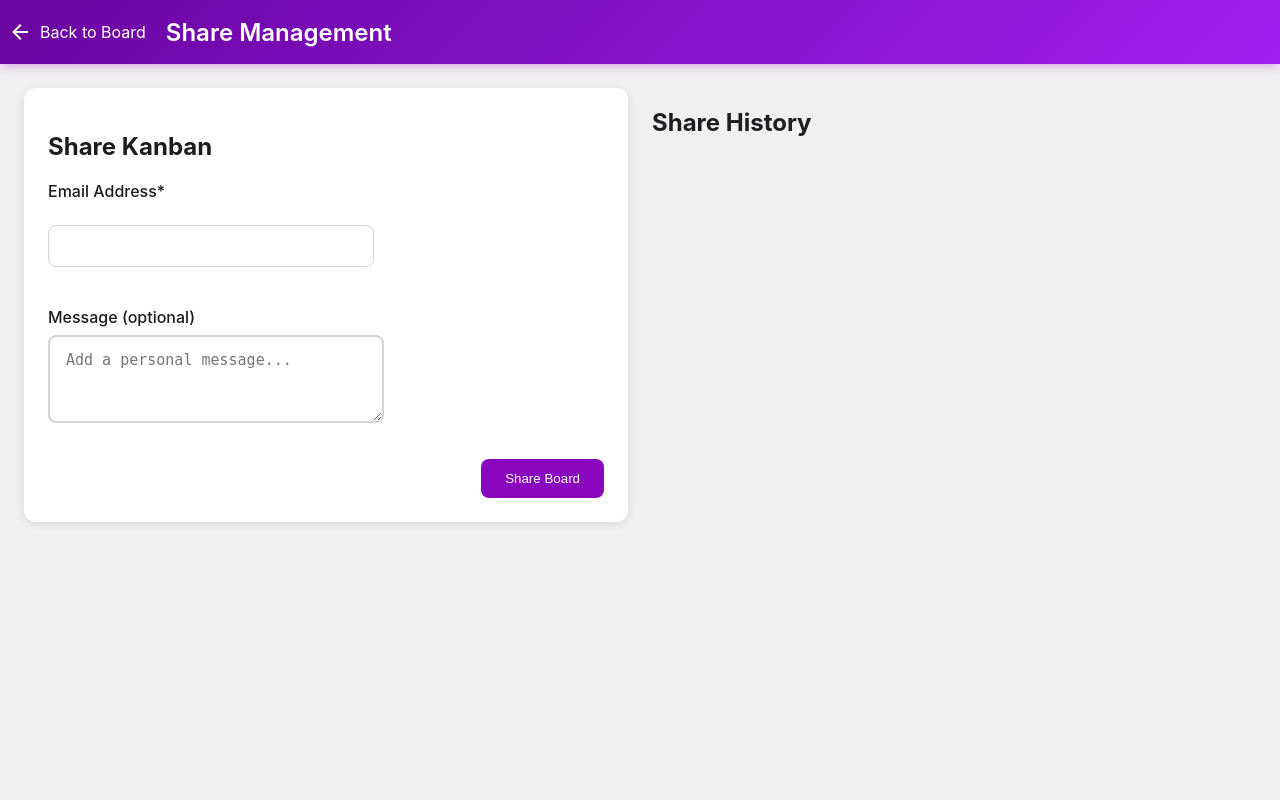
After one commit to renatogritti/Deeply, a Flask app: page /share in a window 1280 px wide. The commit adds this page. Run offline with Flask 3, Linux system fonts and the light colour scheme; data that the repository does not hold is empty.

Commit message:
V2 Completamente estável (Barra de busca resolvida e share em HTML)

```diff
--- a/app.py
+++ b/app.py
@@ -48,6 +48,11 @@ def tags():
     """Render the tags management page."""
     tags = Tag.query.all()
     return render_template('tags.html', tags=tags)
+
+@app.route('/share')
+def share():
+    """Render the share management page."""
+    return render_template('share.html')
 
 """
 KCRUD: Kanban Card CRUD Operations
@@ -467,9 +472,14 @@ def share_kanban():
     try:
         data = request.json
         email = data.get('email')
+        message = data.get('message', '')
 
         if not email:
             return jsonify({"success": False, "error": "Email é obrigatório"}), 400
+
+        # Salva o registro de compartilhamento
+        share = Share(email=email, message=message)
+        db.session.add(share)
 
         # Captura o estado atual do quadro
         cards = KanbanCard.query.all()
@@ -485,18 +495,18 @@ def share_kanban():
         # Cria o conteúdo do email
         board_summary = "\n".join([
             f"Card: {card['title']}\n"
-            f"Fase: {card.phase.name if card.phase else 'Sem fase'}\n"  # Atualizado para usar phase
             f"Descrição: {card['description']}\n"
             f"-------------------"
             for card in cards_data
         ])
 
+        if message:
+            board_summary = f"Mensagem: {message}\n\n{board_summary}"
+
         msg.body = f"""
         Olá!
 
         Alguém compartilhou um quadro Kanban com você.
-
-        Resumo do quadro:
 
         {board_summary}
 
@@ -507,10 +517,76 @@ def share_kanban():
         """
 
         mail.send(msg)
+        db.session.commit()
         return jsonify({"success": True, "message": "Email enviado com sucesso!"})
 
     except Exception as e:
+        db.session.rollback()
         return jsonify({"success": False, "error": str(e)}), 500
+
+@app.route('/api/shares', methods=['GET'])
+def get_shares():
+    """Get all shares history"""
+    try:
+        shares = Share.query.order_by(Share.created_at.desc()).all()
+        return jsonify([share.to_dict() for share in shares])
+    except Exception as e:
+        return jsonify({"success": False, "error": str(e)}), 400
+
+@app.route('/api/share/<int:share_id>/resend', methods=['POST'])
+def resend_share(share_id):
+    try:
+        share = Share.query.get_or_404(share_id)
+
+        # Reenviar o email
+        msg = Message(
+            subject='Kanban Board Compartilhado (Reenvio)',
+            sender=app.config['MAIL_USERNAME'],
+            recipients=[share.email]
+        )
+
+        # Captura o estado atual do quadro
+        cards = KanbanCard.query.all()
+        cards_data = [card.to_dict() for card in cards]
+
+        # Cria o conteúdo do email
+        board_summary = "\n".join([
+            f"Card: {card['title']}\n"
+            f"Descrição: {card['description']}\n"
+            f"-------------------"
+            for card in cards_data
+        ])
+
+        if share.message:
+            board_summary = f"Mensagem: {share.message}\n\n{board_summary}"
+
+        msg.body = f"""
+        Olá!
+
+        Este é um reenvio do compartilhamento do quadro Kanban.
+
+        {board_summary}
+
+        Acesse o quadro em: http://seu-dominio/
+
+        Atenciosamente,
+        Equipe Kanban
+        """
+
+        mail.send(msg)
+        return jsonify({"success": True, "message": "Share resent successfully!"})
+    except Exception as e:
+        return jsonify({"success": False, "error": str(e)}), 400
+
+@app.route('/api/share/<int:share_id>', methods=['DELETE'])
+def revoke_share(share_id):
+    try:
+        share = Share.query.get_or_404(share_id)
+        db.session.delete(share)
+        db.session.commit()
+        return jsonify({"success": True})
+    except Exception as e:
+        return jsonify({"success": False, "error": str(e)}), 400
 
 if __name__ == '__main__':
     app.run(debug=True)
--- a/static/css/styles.css
+++ b/static/css/styles.css
@@ -1729,3 +1729,76 @@ textarea.form-input {
     margin-top: 4px;
     font-size: 12px;
 }
+
+/* Adicione estes novos estilos ao arquivo styles.css */
+
+.share-container {
+    padding: 24px;
+    margin-top: 64px;
+    display: grid;
+    grid-template-columns: 1fr 1fr;
+    gap: 24px;
+}
+
+.new-share-form {
+    background: white;
+    padding: 24px;
+    border-radius: 12px;
+    box-shadow: 0 2px 8px rgba(0,0,0,0.1);
+    max-width: 600px;
+}
+
+.shares-list-container {
+    display: flex;
+    flex-direction: column;
+    gap: 12px;
+}
+
+.share-item {
+    display: flex;
+    justify-content: space-between;
+    align-items: center;
+    padding: 16px;
+    background: white;
+    border-radius: 8px;
+    box-shadow: 0 2px 4px rgba(0,0,0,0.1);
+}
+
+.share-info {
+    display: flex;
+    flex-direction: column;
+    gap: 4px;
+}
+
+.share-email {
+    font-weight: 500;
+}
+
+.share-date {
+    color: var(--text-secondary);
+    font-size: 0.9em;
+}
+
+.share-actions {
+    display: flex;
+    gap: 8px;
+}
+
+.resend-btn {
+    background-color: var(--primary-color);
+    color: white;
+    border: none;
+    padding: 6px 12px;
+    border-radius: 4px;
+    cursor: pointer;
+}
+
+/* ...existing code... */
+
+.compact-textarea {
+    max-width: 300px !important;  /* Força uma largura máxima */
+    width: 100% !important;       /* Mantém responsivo */
+    resize: vertical;             /* Permite apenas redimensionar verticalmente */
+}
+
+/* ...rest of existing code... */
--- /dev/null
+++ b/static/js/share.js
@@ -0,0 +1,113 @@
+document.addEventListener('DOMContentLoaded', function() {
+    loadSharesList();
+    setupFormSubmission();
+});
+
+function setupFormSubmission() {
+    document.getElementById('shareForm').onsubmit = async (e) => {
+        e.preventDefault();
+
+        const email = document.getElementById('shareEmail').value.trim();
+        const message = document.getElementById('shareMessage').value.trim();
+
+        if (!email) {
+            alert('Email address is required!');
+            return;
+        }
+
+        const emailRegex = /^[^\s@]+@[^\s@]+\.[^\s@]+$/;
+        if (!emailRegex.test(email)) {
+            alert('Please enter a valid email address!');
+            return;
+        }
+
+        try {
+            const response = await fetch('/api/share', {
+                method: 'POST',
+                headers: { 'Content-Type': 'application/json' },
+                body: JSON.stringify({
+                    email: email,
+                    message: message
+                })
+            });
+
+            const result = await response.json();
+            if (result.success) {
+                document.getElementById('shareEmail').value = '';
+                document.getElementById('shareMessage').value = '';
+                loadSharesList();
+                alert('Board shared successfully!');
+            } else {
+                alert('Error sharing board: ' + result.error);
+            }
+        } catch (error) {
+            console.error('Error:', error);
+            alert('Error sharing board');
+        }
+    };
+}
+
+async function loadSharesList() {
+    try {
+        const response = await fetch('/api/shares');
+        const shares = await response.json();
+
+        const sharesList = document.getElementById('sharesList');
+        sharesList.innerHTML = shares.map(share => `
+            <div class="share-item">
+                <div class="share-info">
+                    <span class="share-email">${share.email}</span>
+                    <span class="share-date">${new Date(share.created_at).toLocaleDateString()}</span>
+                </div>
+                <div class="share-actions">
+                    <button onclick="resendShare(${share.id})" class="resend-btn">Resend</button>
+                    <button onclick="revokeShare(${share.id})" class="delete-btn">Revoke</button>
+                </div>
+            </div>
+        `).join('');
+    } catch (error) {
+        console.error('Error:', error);
+        alert('Error loading shares list');
+    }
+}
+
+async function resendShare(id) {
+    try {
+        const response = await fetch(`/api/share/${id}/resend`, {
+            method: 'POST'
+        });
+        const result = await response.json();
+
+        if (result.success) {
+            alert('Share invitation resent successfully!');
+            loadSharesList();
+        } else {
+            alert('Error resending share: ' + result.error);
+        }
+    } catch (error) {
+        console.error('Error:', error);
+        alert('Error resending share');
+    }
+}
+
+async function revokeShare(id) {
+    if (!confirm('Are you sure you want to revoke this share?')) {
+        return;
+    }
+
+    try {
+        const response = await fetch(`/api/share/${id}`, {
+            method: 'DELETE'
+        });
+        const result = await response.json();
+
+        if (result.success) {
+            loadSharesList();
+        } else {
+            alert('Error revoking share: ' + result.error);
+        }
+    } catch (error) {
+        console.error('Error:', error);
+        alert('Error revoking share');
+    }
+}
--- /dev/null
+++ b/templates/share.html
@@ -0,0 +1,55 @@
+<!DOCTYPE html>
+<html lang="en">
+<head>
+    <meta charset="UTF-8">
+    <meta name="viewport" content="width=device-width, initial-scale=1.0">
+    <title>Share Management - Kanban Board</title>
+    <link rel="stylesheet" href="{{ url_for('static', filename='css/styles.css') }}">
+    <script src="{{ url_for('static', filename='js/share.js') }}" defer></script>
+</head>
+<body>
+    <div class="header">
+        <div class="header-left">
+            <a href="/" class="back-button">
+                <svg viewBox="0 0 24 24">
+                    <path fill="currentColor" d="M20,11V13H8L13.5,18.5L12.08,19.92L4.16,12L12.08,4.08L13.5,5.5L8,11H20Z"/>
+                </svg>
+                Back to Board
+            </a>
+            <h1>Share Management</h1>
+        </div>
+    </div>
+
+    <div class="share-container">
+        <!-- Form para compartilhar (à esquerda) -->
+        <div class="new-share-form">
+            <h2>Share Kanban</h2>
+            <form id="shareForm">
+                <div class="form-group">
+                    <label for="shareEmail">Email Address*</label>
+                    <div class="form-input-wrapper">
+                        <input type="email" id="shareEmail" class="form-input compact-input" required>
+                    </div>
+                </div>
+
+                <div class="form-group">
+                    <label for="shareMessage">Message (optional)</label>
+                    <div class="form-input-wrapper">
+                        <textarea id="shareMessage" class="form-input compact-textarea" rows="2" style="min-height: 60px; max-height: 120px; width: 300px;" placeholder="Add a personal message..."></textarea>
+                    </div>
+                </div>
+
+                <div class="form-actions">
+                    <button type="submit" class="primary-button">Share Board</button>
+                </div>
+            </form>
+        </div>
+
+        <!-- Lista de compartilhamentos existentes (à direita) -->
+        <div class="share-list">
+            <h2>Share History</h2>
+            <div id="sharesList" class="shares-list-container"></div>
+        </div>
+    </div>
+</body>
+</html>
```
Also changed, not shown: db.py (+27 -1 lines), templates/kanban.html (+185 -162 lines).
